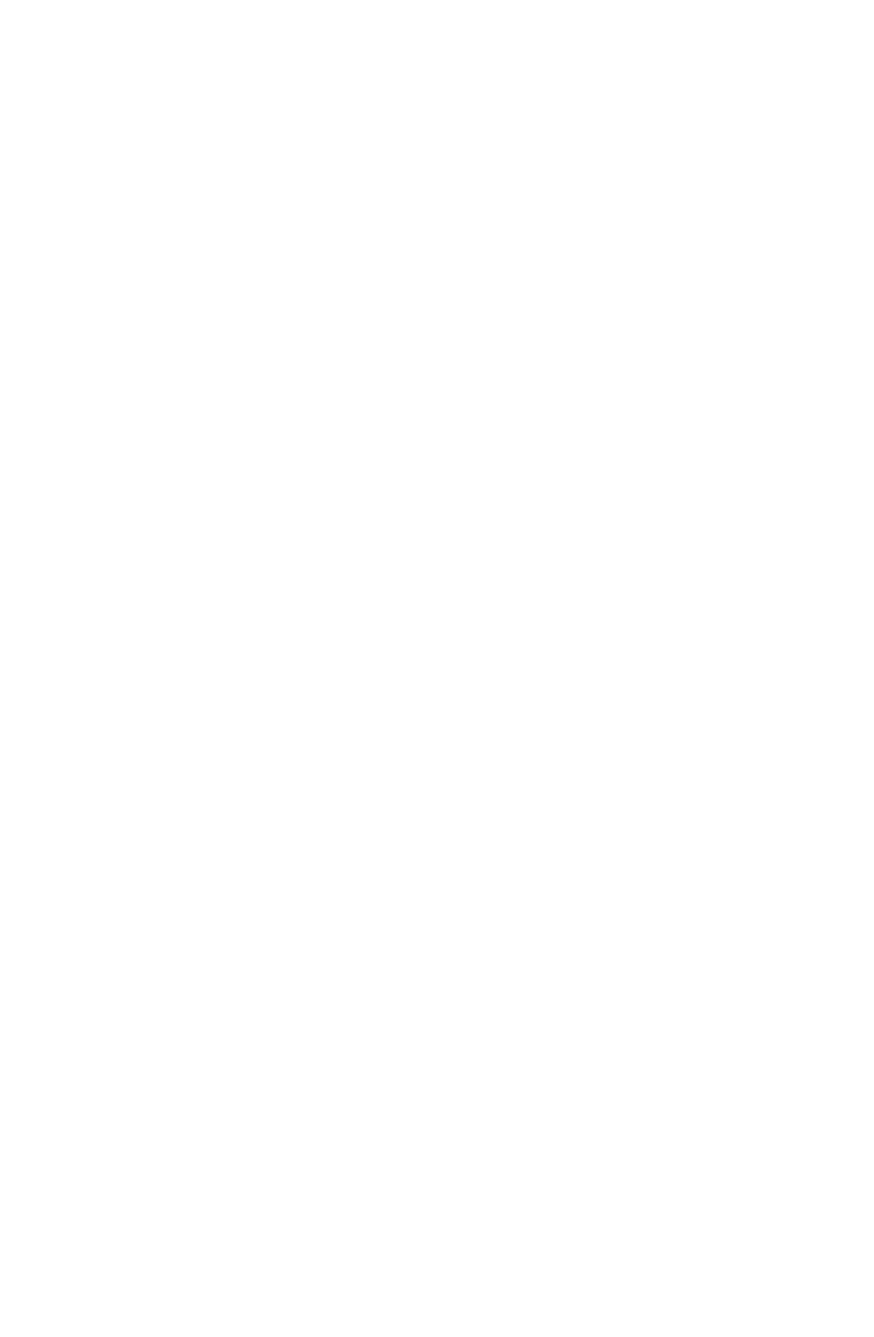
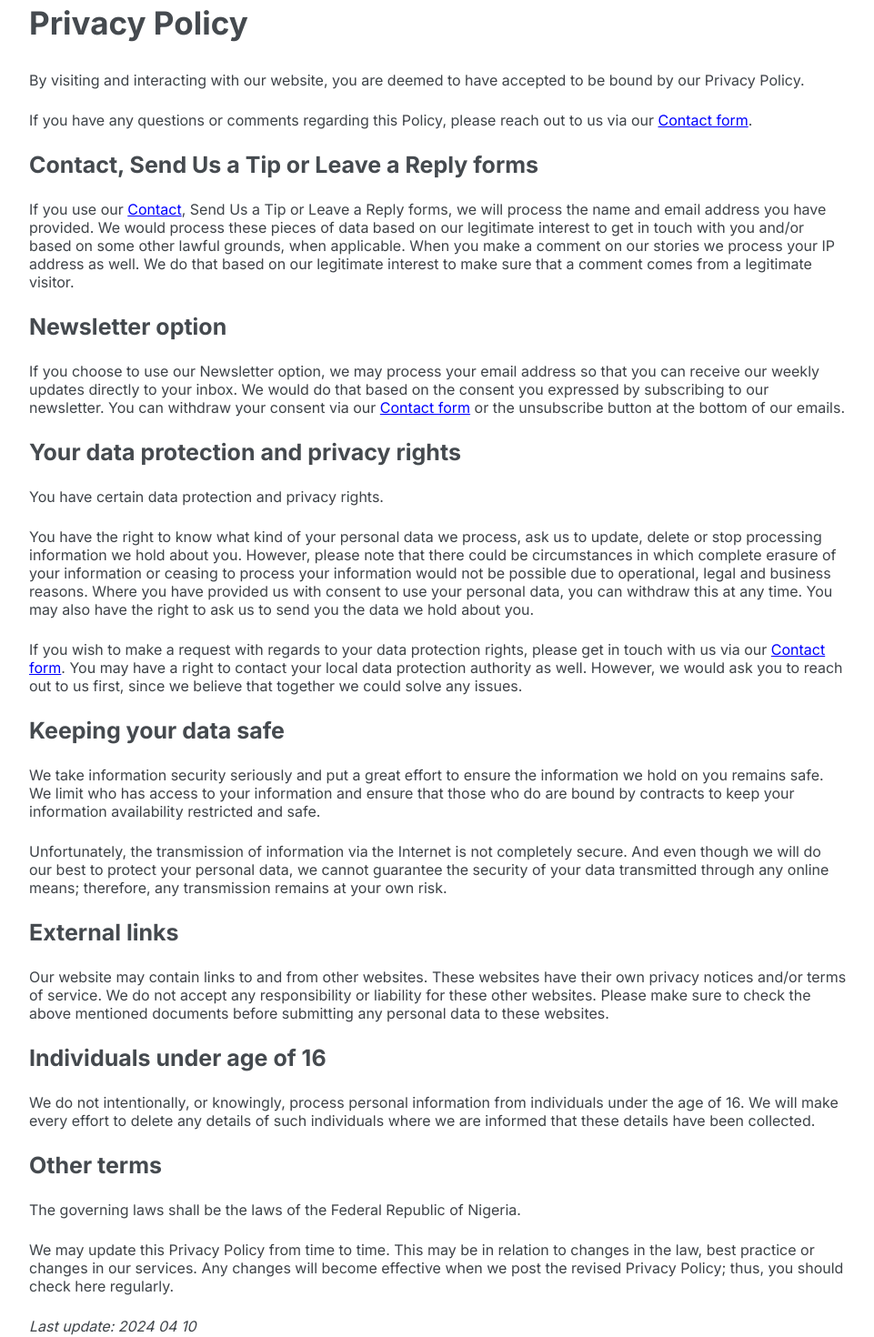
Before and after one commit to PraisesPJMT/cyhub, a React (Vite) app: page /privacy in a window 1280 px wide. Before the commit this address had no page. Shown: the part 140-1610 px from the top of the page at 91% size, without its empty margins (158-1119 px from the left). Before the commit the page ends 800 px from the top, so only its background shows below. Built offline with nearby package versions, Linux system fonts and the light colour scheme.

Commit message:
add Privacy page

```diff
--- a/src/App.jsx
+++ b/src/App.jsx
@@ -2,6 +2,7 @@ import { createBrowserRouter } from 'react-router-dom';
 import Home from './pages/Home';
 import Disclosure from './pages/Disclosure';
 import Terms from './pages/Terms';
+import Privacy from './pages/Privacy';
 
 const router = createBrowserRouter([
 	{
@@ -16,6 +17,10 @@ const router = createBrowserRouter([
 		path: '/terms',
 		element: <Terms />,
 	},
+	{
+		path: '/privacy',
+		element: <Privacy />,
+	},
 ]);
 
 export default router;
--- /dev/null
+++ b/src/pages/Privacy.jsx
@@ -0,0 +1,137 @@
+import React from 'react';
+import Header from '../components/Header';
+import Footer from '../components/Footer';
+import { Link } from 'react-router-dom';
+
+import '../styles/pages.css';
+
+const Privacy = () => {
+	return (
+		<>
+			<Header />
+			<main>
+				<section className='main'>
+					<div className='link'>
+						<Link to='/'>Home</Link>
+						<span>&#10149;</span>
+						<Link to='/disclosure'>Privacy Policy</Link>
+					</div>
+					<h1>Privacy Policy</h1>
+					<section className='content'>
+						<p>
+							By visiting and interacting with our website, you are deemed to
+							have accepted to be bound by our Privacy Policy.
+						</p>
+						<p>
+							If you have any questions or comments regarding this Policy,
+							please reach out to us via our{' '}
+							<Link to='/contact'>Contact form</Link>.
+						</p>
+					</section>
+					<section className='content'>
+						<h2>Contact, Send Us a Tip or Leave a Reply forms</h2>
+						<p>
+							If you use our <Link to='/contact'>Contact</Link>, Send Us a Tip
+							or Leave a Reply forms, we will process the name and email address
+							you have provided. We would process these pieces of data based on
+							our legitimate interest to get in touch with you and/or based on
+							some other lawful grounds, when applicable. When you make a
+							comment on our stories we process your IP address as well. We do
+							that based on our legitimate interest to make sure that a comment
+							comes from a legitimate visitor.
+						</p>
+					</section>
+					<section className='content'>
+						<h2>Newsletter option</h2>
+						<p>
+							If you choose to use our Newsletter option, we may process your
+							email address so that you can receive our weekly updates directly
+							to your inbox. We would do that based on the consent you expressed
+							by subscribing to our newsletter. You can withdraw your consent
+							via our <Link to='/contact'>Contact form</Link> or the unsubscribe
+							button at the bottom of our emails.
+						</p>
+					</section>
+					<section className='content'>
+						<h2>Your data protection and privacy rights</h2>
+						<p>You have certain data protection and privacy rights.</p>
+						<p>
+							You have the right to know what kind of your personal data we
+							process, ask us to update, delete or stop processing information
+							we hold about you. However, please note that there could be
+							circumstances in which complete erasure of your information or
+							ceasing to process your information would not be possible due to
+							operational, legal and business reasons. Where you have provided
+							us with consent to use your personal data, you can withdraw this
+							at any time. You may also have the right to ask us to send you the
+							data we hold about you.
+						</p>
+						<p>
+							If you wish to make a request with regards to your data protection
+							rights, please get in touch with us via our{' '}
+							<Link to='/contact'>Contact form</Link>. You may have a right to
+							contact your local data protection authority as well. However, we
+							would ask you to reach out to us first, since we believe that
+							together we could solve any issues.
+						</p>
+					</section>
+					<section className='content'>
+						<h2>Keeping your data safe</h2>
+						<p>
+							We take information security seriously and put a great effort to
+							ensure the information we hold on you remains safe. We limit who
+							has access to your information and ensure that those who do are
+							bound by contracts to keep your information availability
+							restricted and safe.
+						</p>
+						<p>
+							Unfortunately, the transmission of information via the Internet is
+							not completely secure. And even though we will do our best to
+							protect your personal data, we cannot guarantee the security of
+							your data transmitted through any online means; therefore, any
+							transmission remains at your own risk.
+						</p>
+					</section>
+					<section className='content'>
+						<h2>External links</h2>
+						<p>
+							Our website may contain links to and from other websites. These
+							websites have their own privacy notices and/or terms of service.
+							We do not accept any responsibility or liability for these other
+							websites. Please make sure to check the above mentioned documents
+							before submitting any personal data to these websites.
+						</p>
+					</section>
+					<section className='content'>
+						<h2>Individuals under age of 16</h2>
+						<p>
+							We do not intentionally, or knowingly, process personal
+							information from individuals under the age of 16. We will make
+							every effort to delete any details of such individuals where we
+							are informed that these details have been collected.
+						</p>
+					</section>
+					<section className='content'>
+						<h2>Other terms</h2>
+						<p>
+							The governing laws shall be the laws of the Federal Republic of
+							Nigeria.
+						</p>
+						<p>
+							We may update this Privacy Policy from time to time. This may be
+							in relation to changes in the law, best practice or changes in our
+							services. Any changes will become effective when we post the
+							revised Privacy Policy; thus, you should check here regularly.
+						</p>
+						<p>
+							<em>Last update: 2024 04 10</em>
+						</p>
+					</section>
+				</section>
+			</main>
+			<Footer />
+		</>
+	);
+};
+
+export default Privacy;
--- a/src/styles/pages.css
+++ b/src/styles/pages.css
@@ -55,6 +55,10 @@ section.main .link {
 	}
 }
 
+em {
+    font-style: italic;
+}
+
 @media only screen and (max-width: 768px) {
 	main {
 		margin-top: 55px;
```
